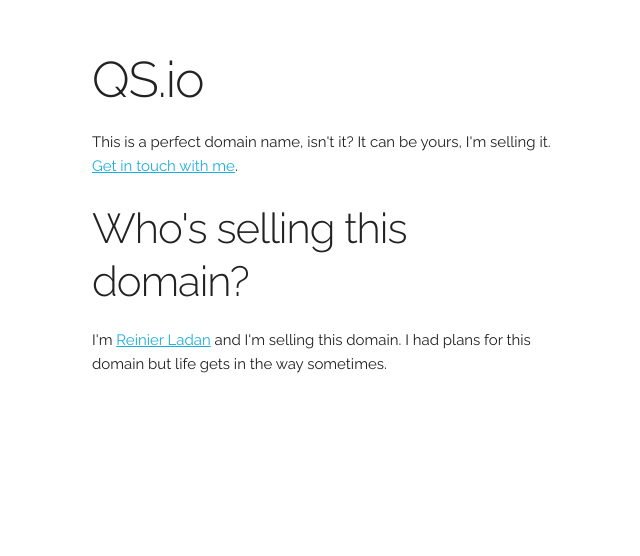
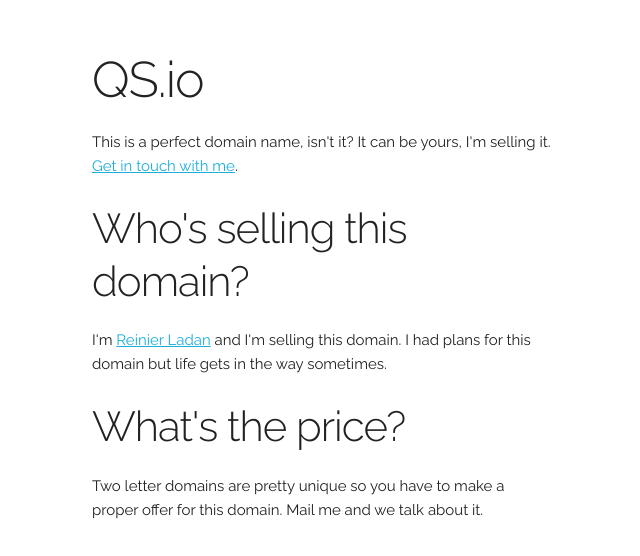
Before and after one commit to reinier/qs-io, a plain HTML site: page index.html in a window 1280 px wide. Shown: the part 190-746 px from the top of the page, without its empty margins (68-708 px from the left). Drawn offline with Linux system fonts and the light colour scheme.

Commit message:
Update index.html

```diff
--- a/index.html
+++ b/index.html
@@ -38,6 +38,8 @@
         <p>This is a perfect domain name, isn't it? It can be yours, I'm selling it. <a href="mailto:reinier@ladan.email">Get in touch with me</a>.</p>
         <h2>Who's selling this domain?</h2>
         <p>I'm <a href="https://twitter.com/reinier">Reinier Ladan</a> and I'm selling this domain. I had plans for this domain but life gets in the way sometimes.</p>
+        <h2>What's the price?</h2>
+        <p>Two letter domains are pretty unique so you have to make a proper offer for this domain. Mail me and we talk about it.</p>
       </div>
     </div>
   </div>
```
